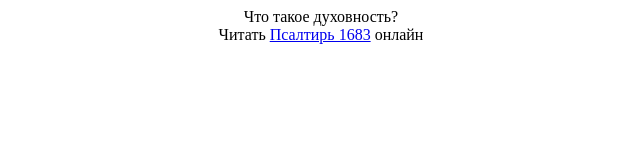
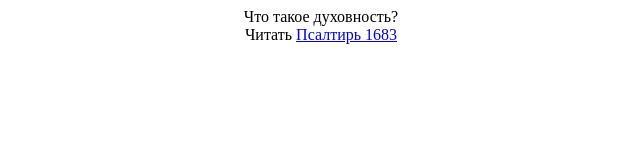
Before and after one commit to chess-rostov/psaltyrinformer, a plain HTML site: page index.html in a window 1280 px wide. Shown: the whole page, without its empty margins (319-959 px from the left). Drawn offline with Linux system fonts and the light colour scheme.

Commit message:
Update index.html

```diff
--- a/index.html
+++ b/index.html
@@ -9,6 +9,6 @@
   </head>
   <body>
     <div>Что такое духовность?</div>
-    <div>Читать <a target="_blank" href="https://chess-rostov.github.io/pdf/">Псалтирь 1683</a> онлайн</div>
+    <div>Читать <a target="_blank" href="https://chess-rostov.github.io/pdf/">Псалтирь 1683</a></div>
   </body>
 </html>
```
